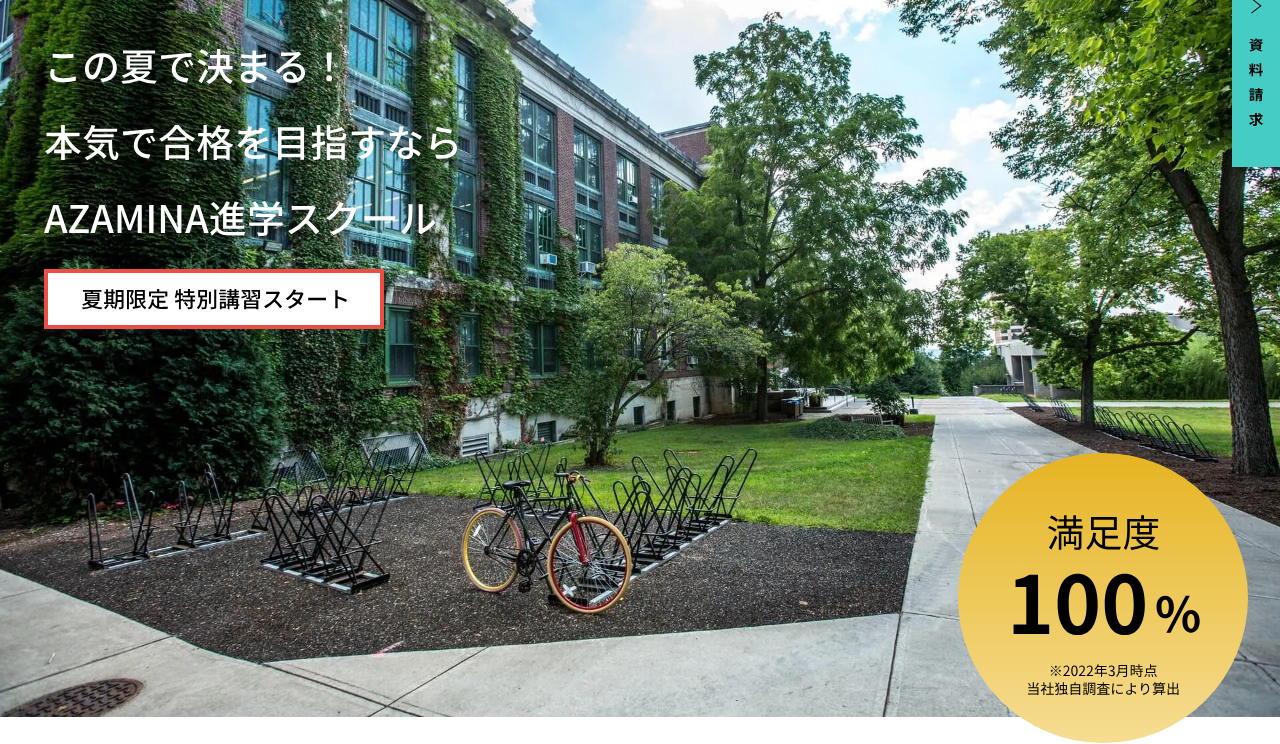
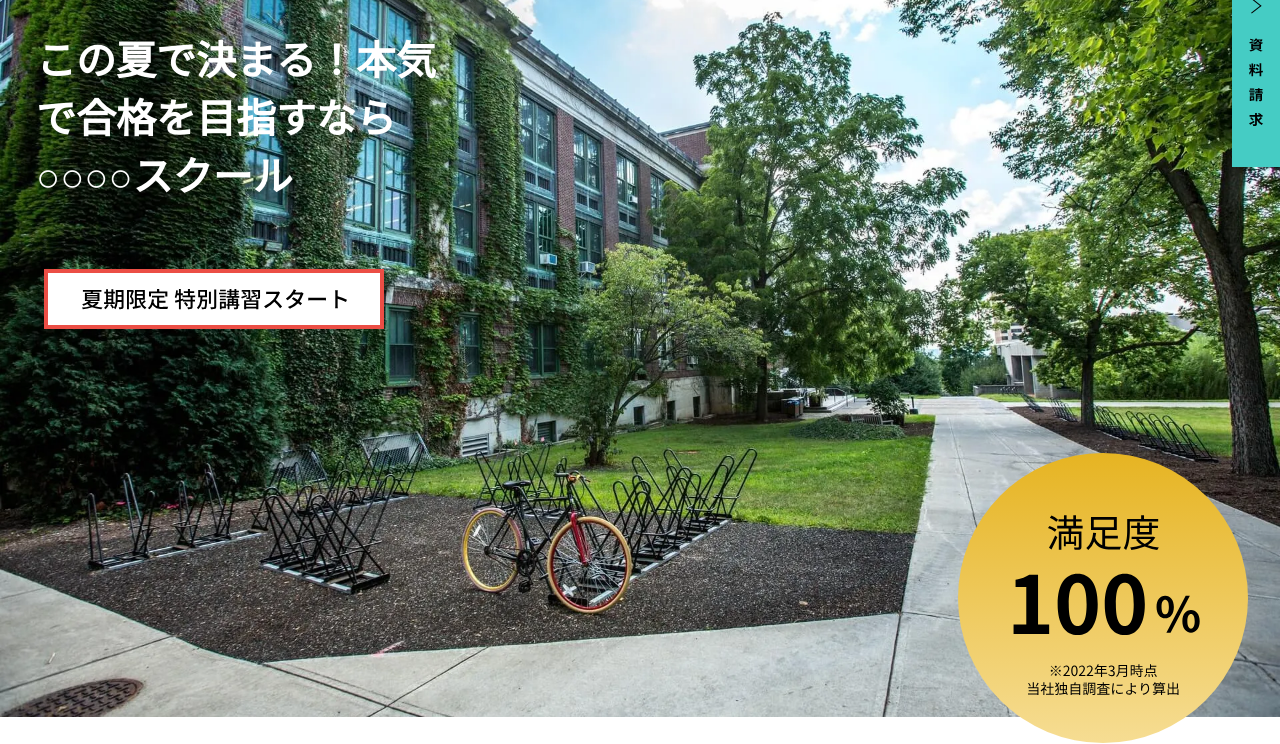
Before and after one commit to TakumiYoshida777/portfolio-website-2023.04, a plain HTML site: page index.html in a window 1280 px wide. Shown: the part 83-827 px from the top of the page. Drawn offline with Linux system fonts and the light colour scheme.

Commit message:
catchcopysy　画像をテキストに修正

```diff
--- a/index.html
+++ b/index.html
@@ -34,7 +34,8 @@
             </h2>
 
             <div class="catchcopy">
-                <img src="images/img/catchcopy.svg" alt="この夏で決まる！本気で合格を目指すなら○○○○スクール">
+                <!-- <img src="images/img/catchcopy.svg" alt="この夏で決まる！本気で合格を目指すなら○○○○スクール"> -->
+                <p class="catchcopy-text">この夏で決まる！本気で合格を目指すなら○○○○スクール</p>
             </div>
 
             <div class="header-box">
--- a/styles/pages/_home.scss
+++ b/styles/pages/_home.scss
@@ -36,11 +36,19 @@
     }
   }
 
-  & .catchcopy img {
-    position: absolute;
-    max-width: 210px;
-    top: 80px;
-    left: 20px;
+  & .catchcopy {
+
+    .catchcopy-text {
+      position: absolute;
+      max-width: 400px;
+      top: 80px;
+      left: 20px;
+      font-size: 2.5rem;
+      color: #fff;
+      font-weight: 600;
+      padding: 2rem 1rem;
+    }
+
 
     @include mq(md) {
       max-width: 420px;
```
Also changed, not shown: styles/style.css, 1 other file.
